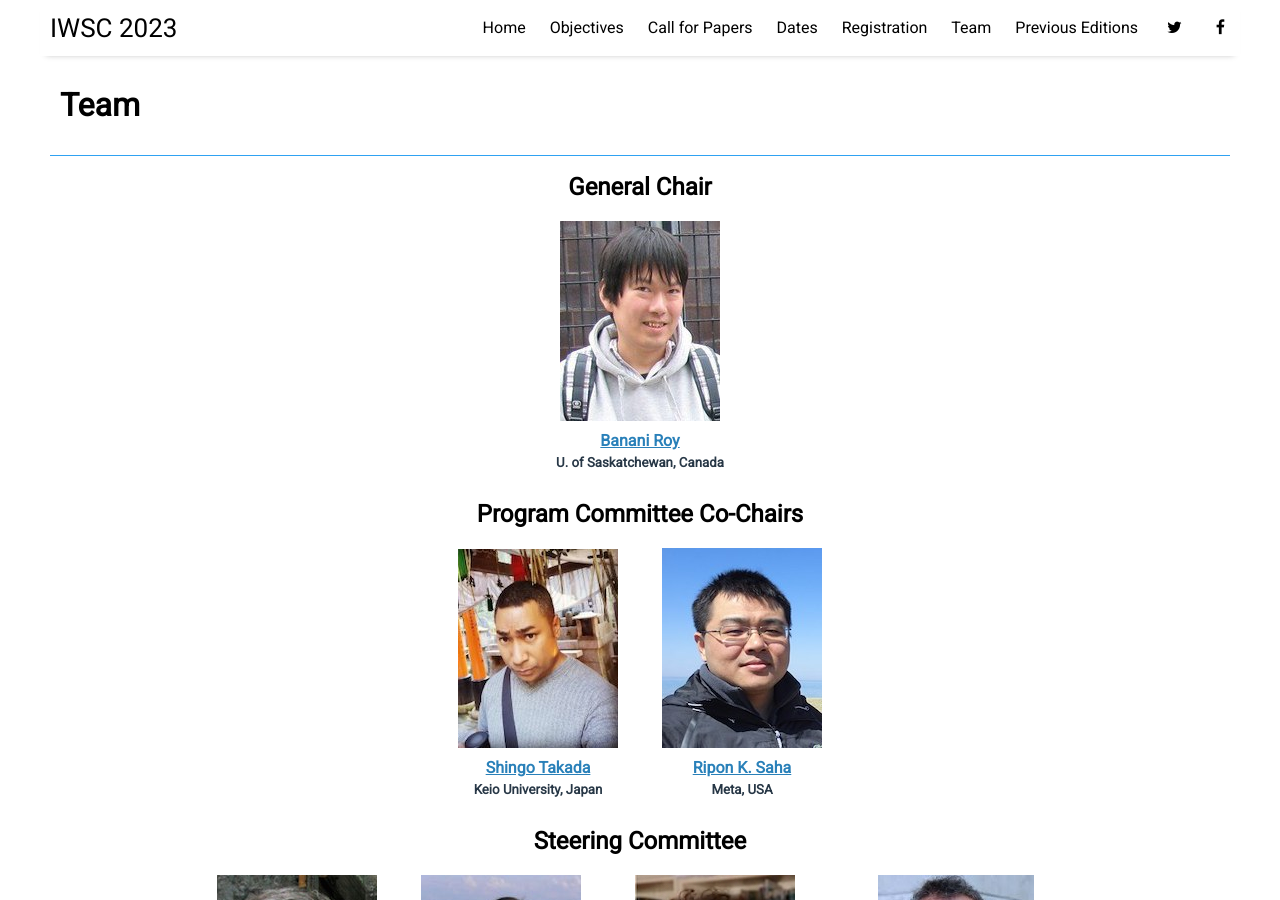
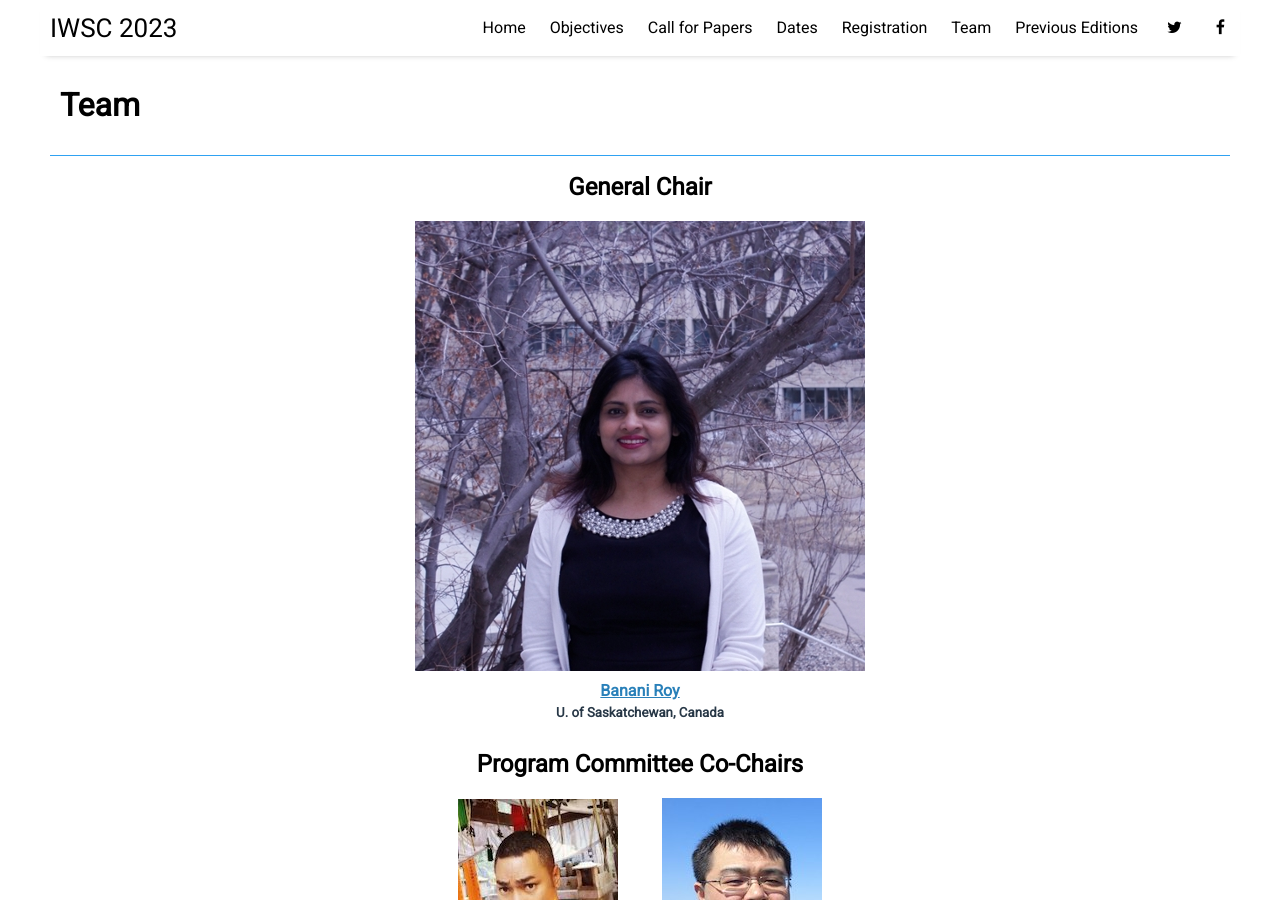
Before and after one commit to iwsc2023/iwsc2023.github.io, a Jekyll site: the page built from pages/team.html, in a window 1280 px wide and 900 px high. Built offline with Jekyll 4.4.1, drawn with Linux system fonts in a browser that asks for light colours; nearby versions of some CDN libraries.

Commit message:
CHair Change

```diff
--- a/pages/team.html
+++ b/pages/team.html
@@ -7,8 +7,8 @@
 <div class="team_member">
   <h2>General Chair</h2>
   <div class="individual">
-    <img src="/assets/img/yoshida.jpg" />
-    <h4><a href="https://sites.google.com/site/yoshidaatnu/home">Banani Roy</a></h4>
+    <img src="/assets/img/Banani-square.jpg" />
+    <h4><a href="https://www.cs.usask.ca/people/faculty%20profiles/banani-roy.php">Banani Roy</a></h4>
     <h5> U. of Saskatchewan, Canada</h5>
   </div>
 </div>
```
